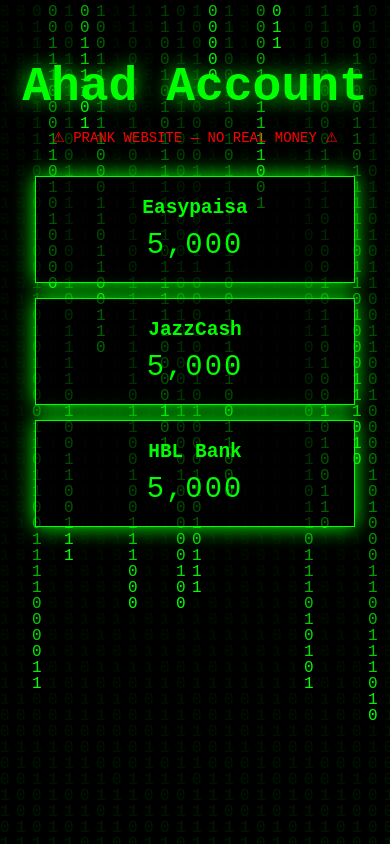
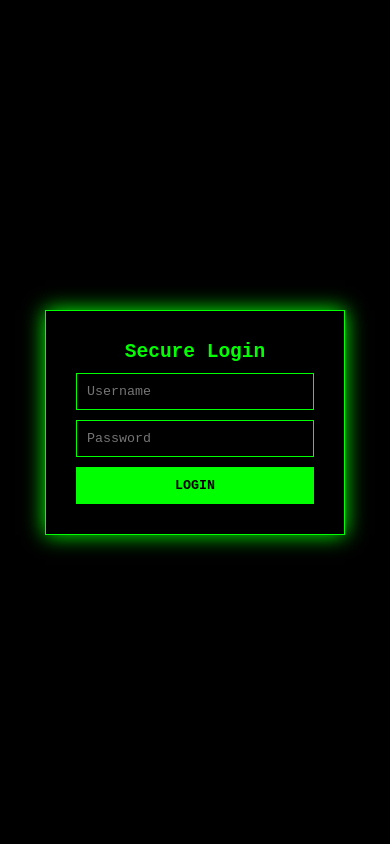
Before and after one commit to funterkac/Ahadac, a plain HTML site: page index.html in a window 390 px wide. Drawn offline with Linux system fonts and the light colour scheme.

Commit message:
Refactor HTML and CSS for better structure

```diff
--- a/index.html
+++ b/index.html
@@ -2,65 +2,90 @@
 <html lang="en">
 <head>
 <meta charset="UTF-8">
-<title>Ahad Account | Secure Matrix System</title>
+<title>Ahad Account | Matrix System</title>
 
 <style>
-*{
-  margin:0;
-  padding:0;
-  box-sizing:border-box;
-}
-
+*{margin:0;padding:0;box-sizing:border-box}
 body{
   background:black;
   color:#00ff00;
   font-family:monospace;
   overflow:hidden;
 }
+canvas{position:fixed;top:0;left:0;z-index:0}
 
-/* MATRIX CANVAS */
-canvas{
-  position:fixed;
-  top:0;
-  left:0;
-  z-index:0;
+input,button{
+  width:100%;
+  padding:10px;
+  margin-top:10px;
+  background:black;
+  border:1px solid #00ff00;
+  color:#00ff00;
+  font-family:monospace;
+}
+button{
+  background:#00ff00;
+  color:black;
+  font-weight:bold;
+  cursor:pointer;
+}
+button:hover{background:#00cc00}
+
+/* LOGIN */
+#loginScreen{
+  position:fixed;inset:0;
+  display:flex;align-items:center;justify-content:center;
+  z-index:5;background:black;
+}
+.loginBox{
+  border:1px solid #00ff00;
+  padding:30px;width:300px;text-align:center;
+  box-shadow:0 0 20px #00ff00;
 }
 
-/* MAIN UI */
+/* MAIN */
 .container{
-  position:relative;
-  z-index:2;
-  text-align:center;
-  margin-top:60px;
+  position:relative;z-index:2;
+  text-align:center;margin-top:40px;
+  display:none;
 }
-
-h1{
-  font-size:3rem;
-  text-shadow:0 0 20px #00ff00;
-}
-
-.notice{
-  color:red;
-  margin:15px 0 30px;
-  font-size:14px;
-}
+h1{text-shadow:0 0 20px #00ff00;font-size:3rem}
+.notice{color:red;margin:10px 0}
 
 .card{
   border:1px solid #00ff00;
-  width:320px;
-  margin:15px auto;
-  padding:20px;
+  width:340px;margin:12px auto;padding:20px;
   box-shadow:0 0 20px #00ff00;
   background:rgba(0,0,0,0.6);
 }
+.money{font-size:1.8rem}
 
-.card h2{
-  margin-bottom:10px;
+/* OVERLAYS */
+.overlay{
+  position:fixed;inset:0;
+  background:rgba(0,0,0,0.95);
+  display:none;
+  align-items:center;
+  justify-content:center;
+  flex-direction:column;
+  z-index:6;
 }
+.overlay h2{
+  font-size:2.5rem;
+  text-shadow:0 0 20px #00ff00;
+}
+.check{font-size:5rem;margin-bottom:20px}
 
-.money{
-  font-size:1.8rem;
-  letter-spacing:2px;
+/* HISTORY */
+.history{
+  max-height:150px;
+  overflow:auto;
+  font-size:14px;
+  text-align:left;
+}
+.history div{
+  border-bottom:1px dashed #00ff00;
+  padding:5px 0;
 }
 </style>
 </head>
@@ -69,7 +94,18 @@ h1{
 
 <canvas id="matrix"></canvas>
 
-<div class="container">
+<!-- LOGIN -->
+<div id="loginScreen">
+  <div class="loginBox">
+    <h2>Secure Login</h2>
+    <input id="user" placeholder="Username">
+    <input id="pass" type="password" placeholder="Password">
+    <button onclick="login()">LOGIN</button>
+  </div>
+</div>
+
+<!-- MAIN -->
+<div class="container" id="main">
   <h1>Ahad Account</h1>
   <p class="notice">⚠ PRANK WEBSITE — NO REAL MONEY ⚠</p>
 
@@ -87,63 +123,95 @@ h1{
     <h2>HBL Bank</h2>
     <div class="money" id="hbl">0</div>
   </div>
+
+  <div class="card">
+    <h2>Send Payment</h2>
+    <input id="account" placeholder="Account Number">
+    <button onclick="openOTP()">SEND</button>
+  </div>
+
+  <div class="card">
+    <h2>Transaction History</h2>
+    <div class="history" id="history"></div>
+  </div>
+</div>
+
+<!-- OTP -->
+<div class="overlay" id="otpScreen">
+  <h2>Enter OTP</h2>
+  <p>(Demo OTP: 123456)</p>
+  <input id="otp" placeholder="OTP Code">
+  <button onclick="verifyOTP()">VERIFY</button>
+</div>
+
+<!-- SENT -->
+<div class="overlay" id="sentScreen">
+  <div class="check">✔</div>
+  <h2>PAYMENT SENT</h2>
 </div>
 
 <script>
-// FAKE MONEY COUNTER (PRANK)
-let easy = 0, jazz = 0, hbl = 0;
-
-setInterval(() => {
-  easy += 1000;
-  jazz += 1000;
-  hbl += 1000;
-
-  document.getElementById("easy").innerText = easy.toLocaleString();
-  document.getElementById("jazz").innerText = jazz.toLocaleString();
-  document.getElementById("hbl").innerText = hbl.toLocaleString();
-}, 1000);
-
-// MATRIX BACKGROUND EFFECT
-const canvas = document.getElementById("matrix");
-const ctx = canvas.getContext("2d");
-
-canvas.width = window.innerWidth;
-canvas.height = window.innerHeight;
-
-const letters = "01";
-const fontSize = 16;
-const columns = canvas.width / fontSize;
-const drops = [];
-
-for(let i=0;i<columns;i++){
-  drops[i] = 1;
+// LOGIN
+function login(){
+  if(user.value==="ahad" && pass.value==="a2z12345"){
+    loginScreen.style.display="none";
+    main.style.display="block";
+  }else alert("Access Denied");
 }
 
-function drawMatrix(){
-  ctx.fillStyle = "rgba(0,0,0,0.05)";
-  ctx.fillRect(0,0,canvas.width,canvas.height);
+// FAKE BALANCES
+let easy=0,jazz=0,hbl=0;
+setInterval(()=>{
+  easy+=1000;jazz+=1000;hbl+=1000;
+  easyEl.innerText=easy.toLocaleString();
+  jazzEl.innerText=jazz.toLocaleString();
+  hblEl.innerText=hbl.toLocaleString();
+},1000);
 
-  ctx.fillStyle = "#00ff00";
-  ctx.font = fontSize + "px monospace";
+const easyEl=easy, jazzEl=jazz, hblEl=hbl;
 
-  for(let i=0;i<drops.length;i++){
-    const text = letters[Math.floor(Math.random()*letters.length)];
-    ctx.fillText(text,i*fontSize,drops[i]*fontSize);
-
-    if(drops[i]*fontSize > canvas.height && Math.random()>0.975){
-      drops[i]=0;
-    }
-    drops[i]++;
-  }
+// PAYMENT FLOW
+function openOTP(){
+  if(account.value===""){alert("Enter account number");return;}
+  otpScreen.style.display="flex";
 }
 
-setInterval(drawMatrix,50);
+function verifyOTP(){
+  if(otp.value!=="123456"){alert("Invalid OTP");return;}
+  otpScreen.style.display="none";
+  sentScreen.style.display="flex";
 
-// RESIZE FIX
-window.onresize = () => {
-  canvas.width = window.innerWidth;
-  canvas.height = window.innerHeight;
-};
+  const log=`${new Date().toLocaleTimeString()} → Sent to ${account.value}`;
+  const div=document.createElement("div");
+  div.innerText=log;
+  history.prepend(div);
+
+  setTimeout(()=>{
+    sentScreen.style.display="none";
+    account.value=""; otp.value="";
+  },3000);
+}
+
+// MATRIX EFFECT
+const canvas=document.getElementById("matrix");
+const ctx=canvas.getContext("2d");
+canvas.width=innerWidth; canvas.height=innerHeight;
+const letters="01", fontSize=16;
+const columns=canvas.width/fontSize;
+const drops=Array.from({length:columns}).fill(1);
+
+function draw(){
+  ctx.fillStyle="rgba(0,0,0,0.05)";
+  ctx.fillRect(0,0,canvas.width,canvas.height);
+  ctx.fillStyle="#00ff00";
+  ctx.font=fontSize+"px monospace";
+  drops.forEach((y,i)=>{
+    ctx.fillText(letters[Math.random()>0.5?1:0],i*fontSize,y*fontSize);
+    if(y*fontSize>canvas.height && Math.random()>0.975)drops[i]=0;
+    drops[i]++;
+  });
+}
+setInterval(draw,50);
 </script>
 
 </body>
```
